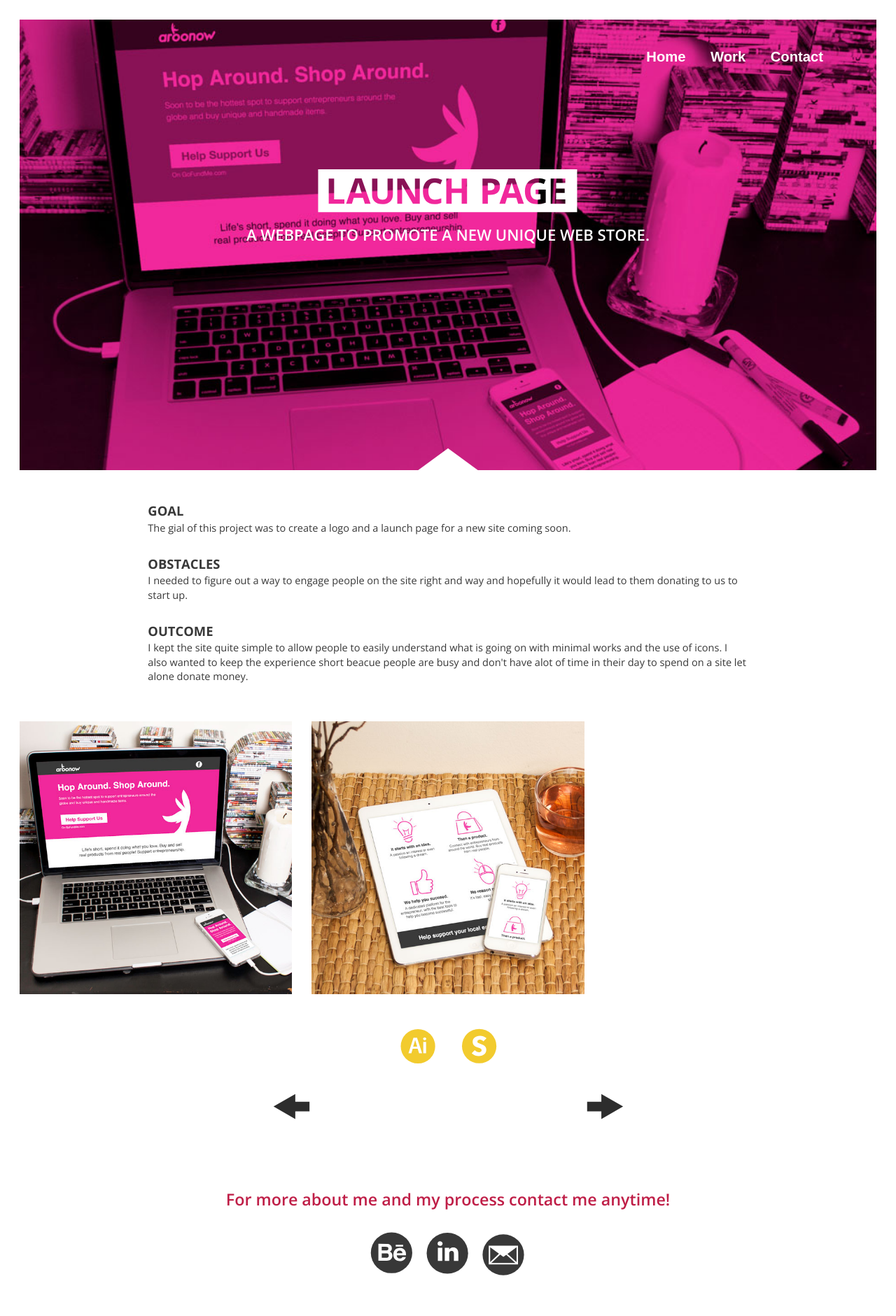
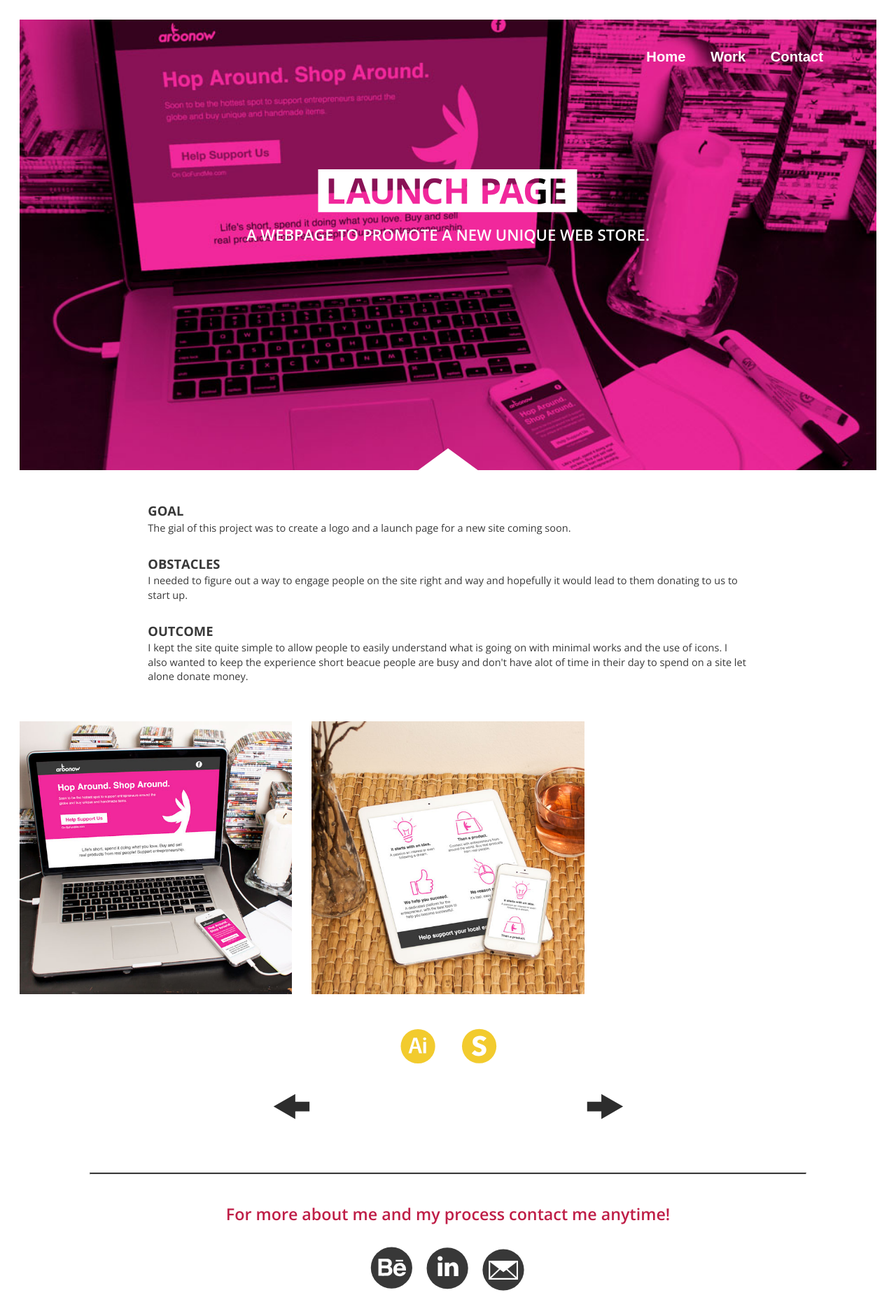
Before and after one commit to dagerebe/portfolio, a Jekyll site: the page built from work/launch-page.md, in a window 1280 px wide. Shown: the whole page at 70% size. Built offline with Jekyll 4.4.1, drawn with Linux system fonts in a browser that asks for light colours; nearby versions of some CDN libraries; comment, search, counter and statistics services are not loaded; before the commit the page ends 1860 px from its top, so only the background shows below that.

```diff
--- a/_layouts/work.html
+++ b/_layouts/work.html
@@ -36,7 +36,7 @@
 	      </li>
 	  </ul>
 	  <div class="unit unit-xs-1 unit-s-1 unit-m-1 unit-l-1 unit-xl-1">
-
+	  	<hr class="spacer">
 	  </div>
 	</div>
 </main>
```
